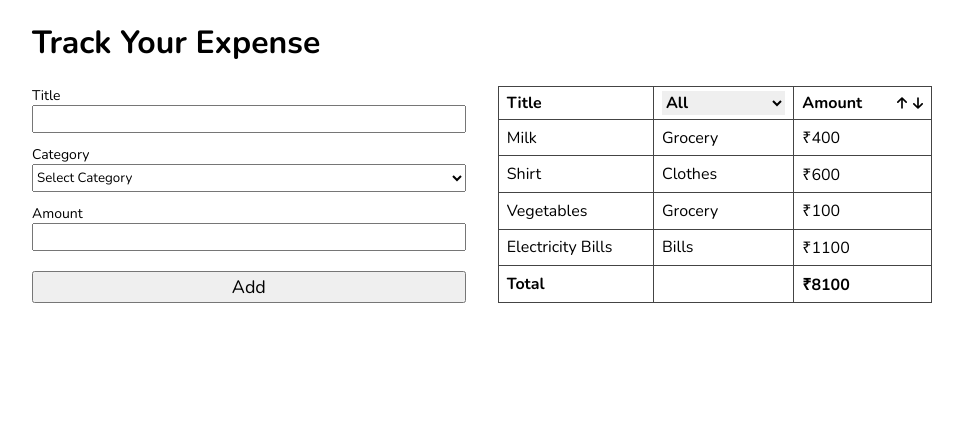
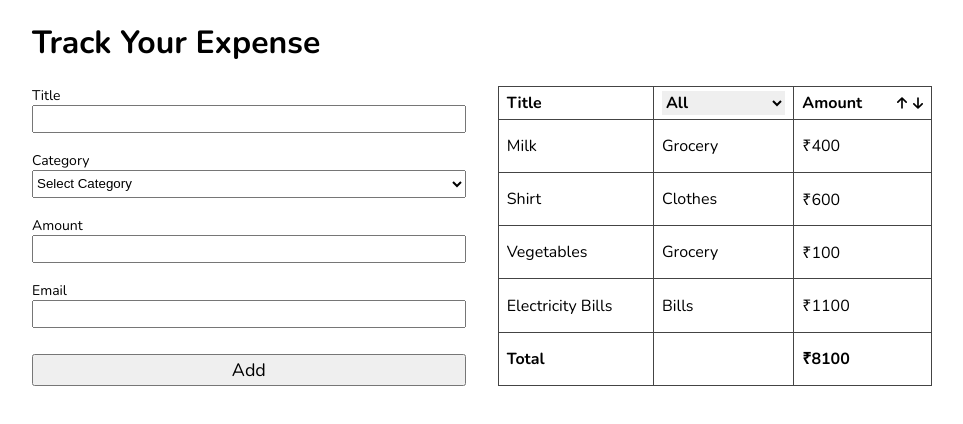
Before and after one commit to pranav-k-jha/react-form, a React (Vite) app: page / in a window 1280 px wide. Shown: the top 424 px of the page, without its empty margins (158-1121 px from the left). Built offline with nearby package versions, Linux system fonts and the light colour scheme.

Commit message:
added validation logic

```diff
--- a/src/App.css
+++ b/src/App.css
@@ -74,7 +74,8 @@ main {
 .input-container {
     display: flex;
     flex-direction: column;
-    margin-bottom: 12px;
+    margin-bottom: 18px;
+    position: relative;
 }
 
 .input-container label {
@@ -85,6 +86,13 @@ main {
     height: 28px;
     font-family: inherit;
 }
+
+
+#category {
+    height: 28px;
+    /* font: inherit; */
+}
+
 
 .add-btn {
     width: 100%;
@@ -114,11 +122,13 @@ main {
     background-color: #ddd;
 }
 
-#category {
-    height: 28px;
-    font-family: inherit;
+.error {
+    font-size: 12px;
+    color: red;
+    margin: 0;
+    position: absolute;
+    top: 100%;
 }
-
 @media (max-width: 900px) {
     body {
         margin-inline: 16px;
--- a/src/components/ExpenseForm.jsx
+++ b/src/components/ExpenseForm.jsx
@@ -1,76 +1,123 @@
-import React, { useState } from "react";
+import React, { useEffect, useRef, useState } from 'react'
+import Input from './Input'
+import Select from './Select'
 
 export default function ExpenseForm({ setExpenses }) {
   const [expense, setExpense] = useState({
-    title: "",
-    category: "",
-    amount: "",
-  });
+    title: '',
+    category: '',
+    amount: '',
+    email: '',
+  })
+
+  const [errors, setErrors] = useState({})
+
+  const validationConfig = {
+    title: [
+      { required: true, message: 'Please enter title' },
+      { minLength: 5, message: 'Title should be at least 5 characters long' },
+    ],
+    category: [{ required: true, message: 'Please select a category' }],
+    amount: [{ required: true, message: 'Please enter an amount' }],
+    email: [
+      { required: true, message: 'Please enter an email' },
+      {
+        pattern: /^[\w-\.]+@([\w-]+\.)+[\w-]{2,4}$/,
+        message: 'Please enter a valid email',
+      },
+    ],
+  }
+
+  const validate = (formData) => {
+    const errorsData = {}
+
+    Object.entries(formData).forEach(([key, value]) => {
+      validationConfig[key].some((rule) => {
+        if (rule.required && !value) {
+          errorsData[key] = rule.message
+          return true
+        }
+
+        if (rule.minLength && value.length < 5) {
+          errorsData[key] = rule.message
+          return true
+        }
+
+        if (rule.pattern && !rule.pattern.test(value)) {
+          errorsData[key] = rule.message
+          return true
+        }
+      })
+    })
+
+    setErrors(errorsData)
+    return errorsData
+  }
 
   const handleSubmit = (e) => {
-    e.preventDefault();
+    e.preventDefault()
+
+    const validateResult = validate(expense)
+
+    if (Object.keys(validateResult).length) return
+
     setExpenses((prevState) => [
       ...prevState,
       { ...expense, id: crypto.randomUUID() },
-    ]);
+    ])
     setExpense({
-      title: "",
-      category: "",
-      amount: "",
-    });
-  };
+      title: '',
+      category: '',
+      amount: '',
+    })
+  }
+
+  const handleChange = (e) => {
+    const { name, value } = e.target
+    setExpense((prevState) => ({
+      ...prevState,
+      [name]: value,
+    }))
+    setErrors({})
+  }
 
   return (
     <form className="expense-form" onSubmit={handleSubmit}>
-      <div className="input-container">
-        <label htmlFor="title">Title</label>
-        <input
+      <Input
+        label="Title"
         id="title"
         name="title"
         value={expense.title}
-          onChange={(e) =>
-            setExpense((prevState) => ({ ...prevState, title: e.target.value }))
-          }
+        onChange={handleChange}
+        error={errors.title}
       />
-      </div>
-      <div className="input-container">
-        <label htmlFor="category">Category</label>
-        <select
+      <Select
+        label="Category"
         id="category"
         name="category"
         value={expense.category}
-          onChange={(e) =>
-            setExpense((prevState) => ({
-              ...prevState,
-              category: e.target.value,
-            }))
-          }
-        >
-          <option value="" hidden>
-            Select Category
-          </option>
-          <option value="Grocery">Grocery</option>
-          <option value="Clothes">Clothes</option>
-          <option value="Bills">Bills</option>
-          <option value="Education">Education</option>
-          <option value="Medicine">Medicine</option>
-        </select>
-      </div>
-      <div className="input-container">
-        <label htmlFor="amount">Amount</label>
-        <input
+        onChange={handleChange}
+        options={['Grocery', 'Clothes', 'Bills', 'Education', 'Medicine']}
+        defaultOption="Select Category"
+        error={errors.category}
+      />
+      <Input
+        label="Amount"
         id="amount"
         name="amount"
         value={expense.amount}
-          onChange={(e) =>
-            setExpense((prevState) => ({
-              ...prevState,
-              amount: e.target.value,
-            }))
-          }
+        onChange={handleChange}
+        error={errors.amount}
       />
-      </div>
+      <Input
+        label="Email"
+        id="email"
+        name="email"
+        value={expense.email}
+        onChange={handleChange}
+        error={errors.email}
+      />
       <button className="add-btn">Add</button>
     </form>
-  );
+  )
 }
--- /dev/null
+++ b/src/components/Input.jsx
@@ -0,0 +1,11 @@
+import React from 'react'
+
+export default function Input({ label, id, name, value, onChange, error }) {
+  return (
+    <div className="input-container">
+      <label htmlFor={id}>{label}</label>
+      <input id={id} name={name} value={value} onChange={onChange} />
+      <p className="error">{error}</p>
+    </div>
+  )
+}
--- /dev/null
+++ b/src/components/Select.jsx
@@ -0,0 +1,31 @@
+import React from 'react'
+
+export default function Select({
+  label,
+  id,
+  name,
+  value,
+  onChange,
+  options,
+  defaultOption,
+  error,
+}) {
+  return (
+    <div className="input-container">
+      <label htmlFor={id}>{label}</label>
+      <select id={id} name={name} value={value} onChange={onChange}>
+        {defaultOption && (
+          <option value="" hidden>
+            {defaultOption}
+          </option>
+        )}
+        {options.map((option, i) => (
+          <option key={i} value={option}>
+            {option}
+          </option>
+        ))}
+      </select>
+      <p className="error">{error}</p>
+    </div>
+  )
+}
```
Lines whose indentation alone changed are shown as unchanged.
